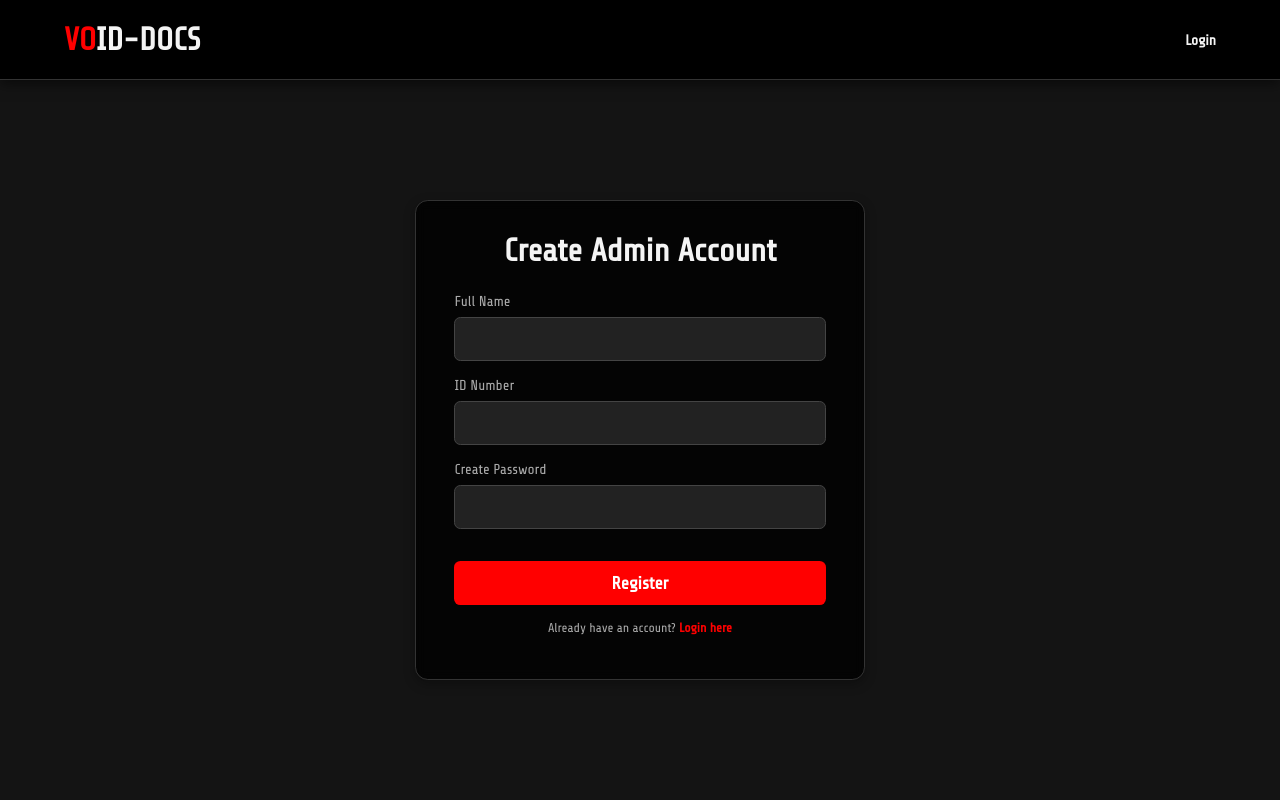
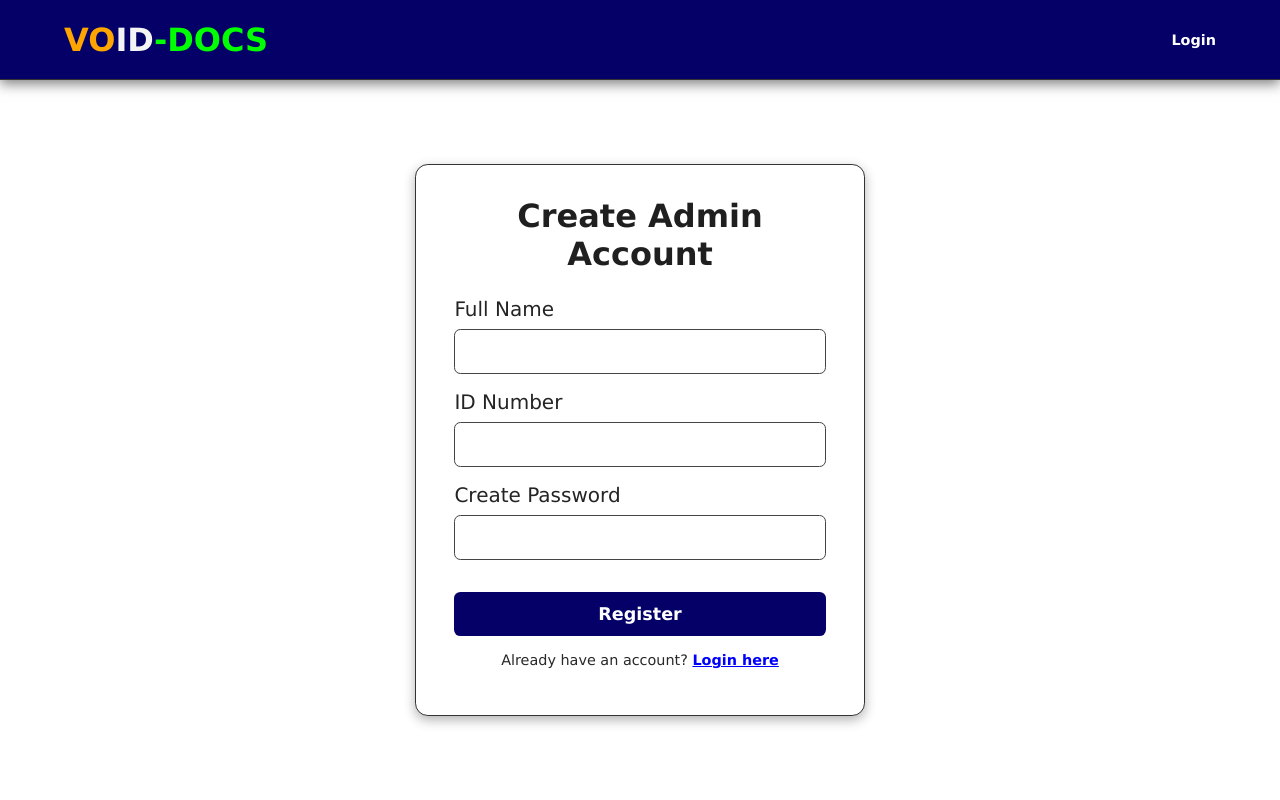
Before and after one commit to JaiKishore-x17/VOID_DOCS, a Flask app: page /Register_Page in a window 1280 px wide. Run offline with Flask 3, Linux system fonts and the light colour scheme.

Commit message:
Register Page Desktop Updated

```diff
--- a/DesktopApp/static/css/register.css
+++ b/DesktopApp/static/css/register.css
@@ -1,8 +1,8 @@
 body {
-            font-family: "Share Tech", sans-serif;
+            font-family: "Verdana", sans-serif;
             margin: 0;
             padding: 0;
-            background-color: #141414;
+            background-color: #ffffff;
             color: #f4f4f4;
             display: flex;
             justify-content: center;
@@ -31,7 +31,7 @@ body {
             z-index: 10;
             padding: 1.5vh 5vw;
             box-sizing: border-box;
-            background-color: rgb(0, 0, 0);
+            background-color: rgb(5, 0, 104);
             box-shadow: 0 0.5vh 1.5vh rgba(0, 0, 0, 0.5);
             border-bottom: 0.1vh solid #333;
         }
@@ -44,7 +44,7 @@ body {
         }
 
         .vo {
-            color: red;
+            color: orange;
         }
 
         .id {
@@ -52,7 +52,7 @@ body {
         }
 
         .docs {
-            color: #f4f4f4;
+            color:#00ff00;
         }
 
         .nav_links {
@@ -62,7 +62,7 @@ body {
 
         .nav_links a {
             text-decoration: none;
-            color: #f4f4f4;
+            color: #ffffff;
             font-size: 1.8vh;
             font-weight: 600;
             transition: color 0.3s ease;
@@ -87,7 +87,7 @@ body {
         .form-box {
             width: 100%;
             max-width: 450px; /* Constrain form width */
-            background-color: rgba(0, 0, 0, 0.8);
+            background-color: rgb(255, 255, 255);
             backdrop-filter: blur(5px);
             box-shadow: 0 0.5vh 1.5vh rgba(0, 0, 0, 0.3);
             border: 0.1vh solid #333;
@@ -97,15 +97,12 @@ body {
             transition: box-shadow 0.3s ease, border-color 0.3s ease;
         }
 
-        .form-box:hover {
-            border-color: red;
-            box-shadow: 0 0 3vh rgba(255, 0, 0, 0.3);
-        }
+
 
         .form-box h2 {
             font-size: 4vh;
             font-weight: 600;
-            color: #f4f4f4;
+            color: #201f1f;
             text-align: center;
             margin-top: 0;
             margin-bottom: 3vh;
@@ -118,16 +115,16 @@ body {
         }
 
         .form-box label {
-            font-size: 1.8vh;
-            color: #aaa;
+            font-size: 2.5vh;
+            color: #242424;
             margin-bottom: -1vh; /* Position label closer to input */
         }
 
         .form-box input {
-            font-family: "Share Tech", sans-serif;
+            font-family: "Verdana", sans-serif;
             font-size: 2vh;
-            color: #f4f4f4;
-            background-color: #222;
+            color: #212121;
+            background-color: #ffffff;
             border: 0.1vh solid #444;
             border-radius: 0.5vw;
             padding: 1.5vh 1vw;
@@ -136,16 +133,16 @@ body {
 
         .form-box input:focus {
             outline: none;
-            border-color: red;
-            box-shadow: 0 0 1vh rgba(255, 0, 0, 0.2);
+            border-color:rgb(5,0,104);
+            box-shadow: 0 0 1vh rgba(0, 4, 255, 0.2);
         }
 
         .form-box button {
-            font-family: "Share Tech", sans-serif;
-            font-size: 2.2vh;
+            font-family: "Verdana", sans-serif;
+            font-size:2.2vh;
             font-weight: 600;
             color: white;
-            background-color: red;
+            background-color:rgb(5, 0, 104);
             border: none;
             border-radius: 0.5vw;
             padding: 1.5vh 1vw;
@@ -154,20 +151,17 @@ body {
             transition: background-color 0.3s ease, transform 0.3s ease;
         }
 
-        .form-box button:hover {
-            background-color: #cc0000;
-            transform: translateY(-0.3vh);
-        }
+
 
         .form-box .login-link {
-            font-size: 1.6vh;
-            color: #aaa;
+            font-size: 1.8vh;
+            color: #282828;
             text-align: center;
             margin-top: 2vh;
         }
 
         .form-box .login-link a {
-            color: red;
-            text-decoration: none;
+            color:blue;
+            text-decoration: underline;
             font-weight: 600;
         }
--- a/DesktopApp/templates/register.html
+++ b/DesktopApp/templates/register.html
@@ -14,7 +14,7 @@
 
     <div class="top_bar">
         <div class="logo">
-            <span class="vo">VO</span>
+            <span class="vo">VO </span>
             <span class="id">ID</span>
             <span class="docs">-DOCS</span>
         </div>
```
